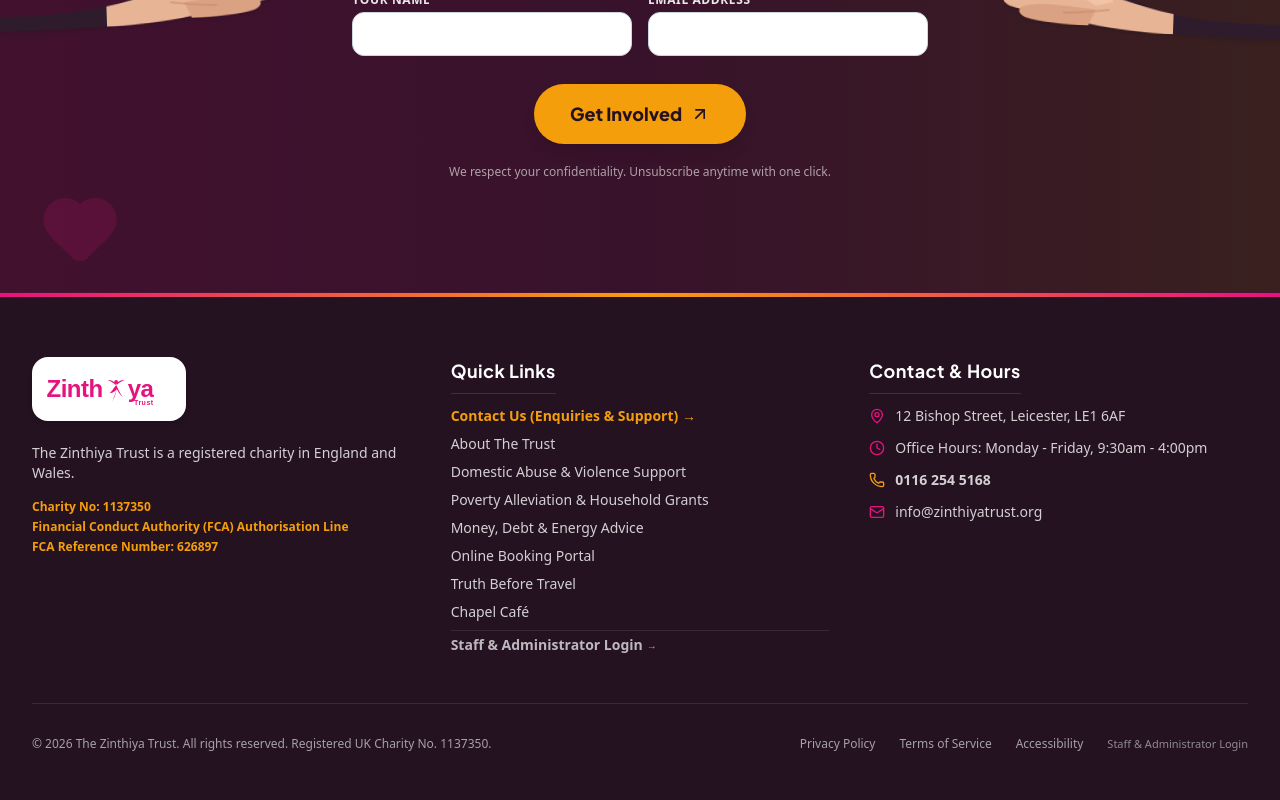
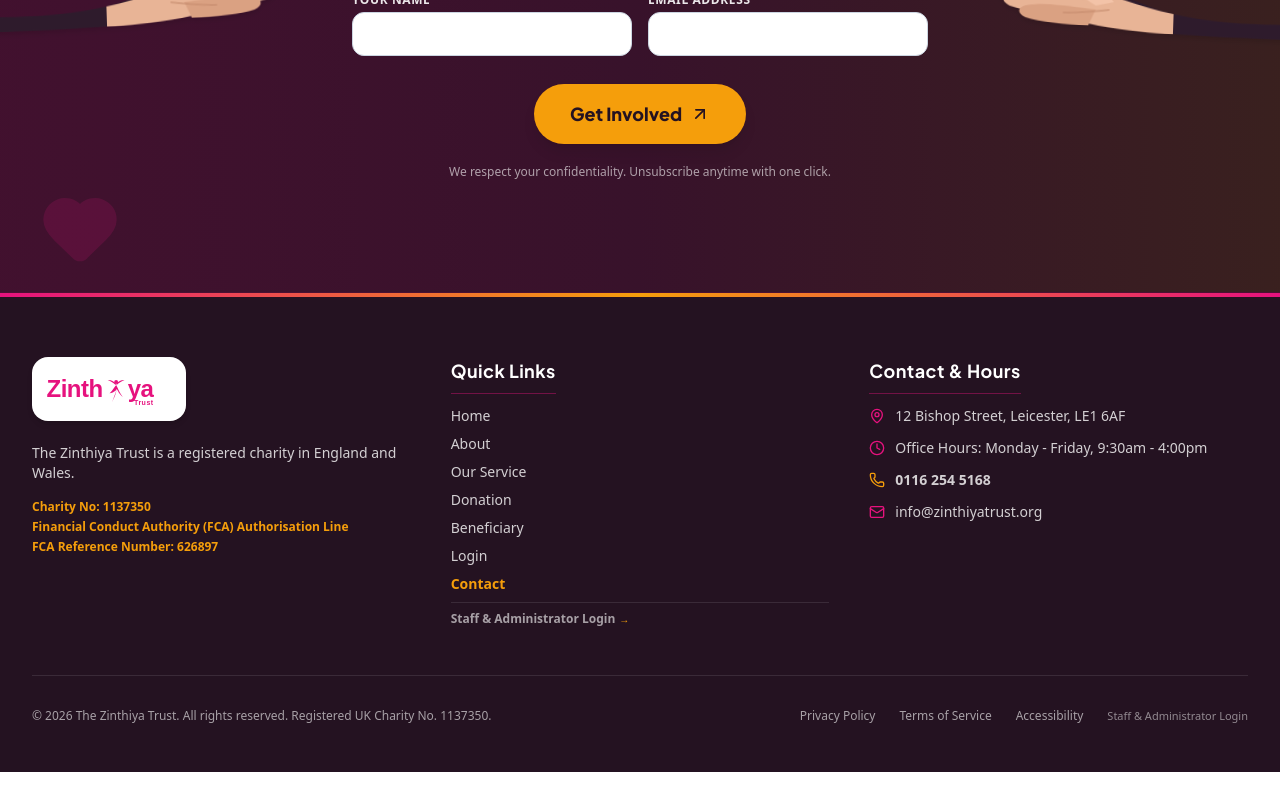
Before and after one commit to Eurolink-ofcl/Zinthiya-frontend-, a React (Vite) app: page / in a window 1280 px wide. Shown: the part 3419-4219 px from the top of the page. After the commit the page ends 4191 px from the top, so only its background shows below. Built offline with nearby package versions, Linux system fonts and the light colour scheme; no server answers.

Commit message:
fix(footer): update quick links to exactly match navbar links

```diff
--- a/src/components/Footer.tsx
+++ b/src/components/Footer.tsx
@@ -42,53 +42,48 @@ export function Footer() {
 
             <ul className="space-y-2 text-xs sm:text-sm text-white/80">
               <li>
-                <Link to="/contact" className="hover:text-gold transition-colors font-bold text-gold">
-                  Contact Us (Enquiries &amp; Support) →
+                <Link to="/" className="hover:text-gold transition-colors">
+                  Home
                 </Link>
               </li>
               <li>
-                <a href="#about" className="hover:text-gold transition-colors">
-                  About The Trust
-                </a>
+                <Link to="/about" className="hover:text-gold transition-colors">
+                  About
+                </Link>
               </li>
               <li>
-                <a href="#domestic-abuse" className="hover:text-gold transition-colors">
-                  Domestic Abuse &amp; Violence Support
-                </a>
+                <Link to="/services" className="hover:text-gold transition-colors">
+                  Our Service
+                </Link>
               </li>
               <li>
-                <a href="#poverty-alleviation" className="hover:text-gold transition-colors">
-                  Poverty Alleviation &amp; Household Grants
-                </a>
+                <Link to="/donor/dashboard" className="hover:text-gold transition-colors">
+                  Donation
+                </Link>
               </li>
               <li>
-                <a href="#money-debt-energy" className="hover:text-gold transition-colors">
-                  Money, Debt &amp; Energy Advice
-                </a>
+                <Link to="/beneficiary" className="hover:text-gold transition-colors">
+                  Beneficiary
+                </Link>
               </li>
               <li>
-                <a href="#booking" className="hover:text-gold transition-colors">
-                  Online Booking Portal
-                </a>
+                <Link to="/login" className="hover:text-gold transition-colors">
+                  Login
+                </Link>
               </li>
               <li>
-                <a href="#truth-travel" className="hover:text-gold transition-colors">
-                  Truth Before Travel
-                </a>
+                <Link to="/contact" className="hover:text-gold transition-colors font-bold text-gold">
+                  Contact
+                </Link>
               </li>
-              <li>
-                <a href="#chapel-cafe" className="hover:text-gold transition-colors">
-                  Chapel Café
-                </a>
-              </li>
-              <li className="pt-1 border-t border-white/10">
-                <a
-                  href="/admin/login"
-                  className="hover:text-gold transition-colors text-white/70 font-semibold flex items-center gap-1"
+              <li className="pt-2 border-t border-white/10">
+                <Link
+                  to="/admin/login"
+                  className="hover:text-gold transition-colors text-white/60 font-semibold flex items-center gap-1 text-xs"
                 >
                   <span>Staff &amp; Administrator Login</span>
                   <span className="text-[10px] text-gold">→</span>
-                </a>
+                </Link>
               </li>
             </ul>
           </div>
```
